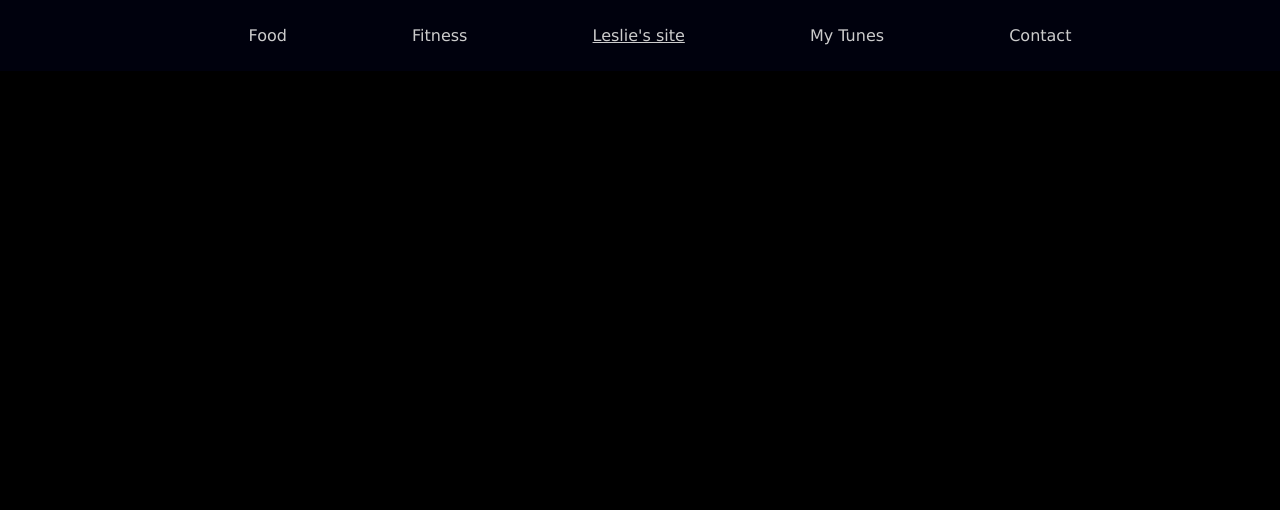
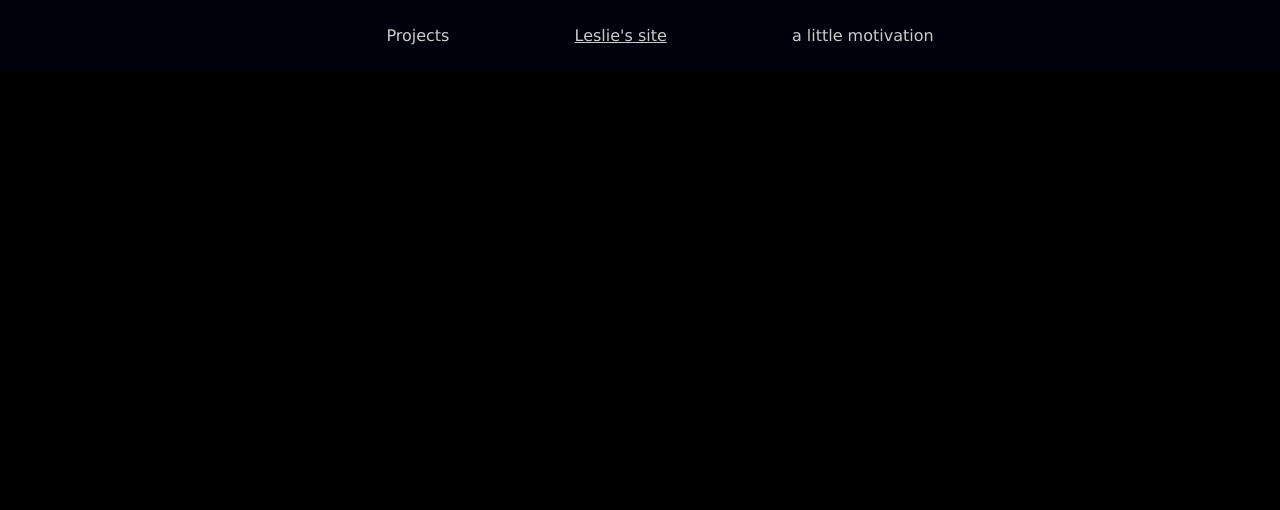
Before and after one commit to jjilly/A-Little-Motivation, a plain HTML site: page index.html in a window 1280 px wide. Shown: the top 510 px of the page. Drawn offline with nearby package versions, Linux system fonts and the light colour scheme; a script that the page names is missing.

Commit message:
Update index.html

```diff
--- a/index.html
+++ b/index.html
@@ -9,13 +9,9 @@
 <body>
   <div class="header">
     <ul>
-      <li>
-        Food
-      </li>
-      <li>Fitness</li>
+      <li>Projects</li>
       <li><a href="#">Leslie's site</a></li>
-      <li>My Tunes</li>
-      <li>Contact</li>
+      <li>a little motivation</li>
     </ul>
   </div>
   <div class="main">
```
